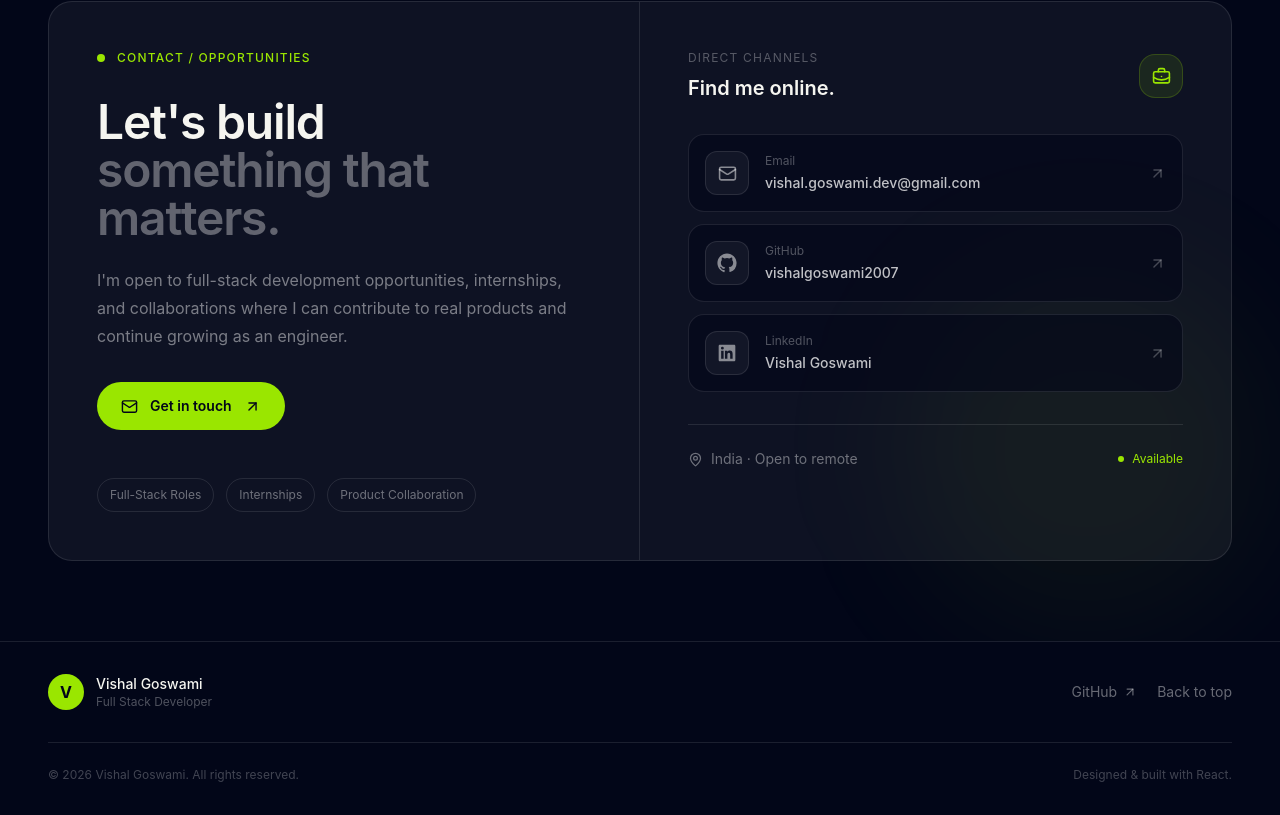
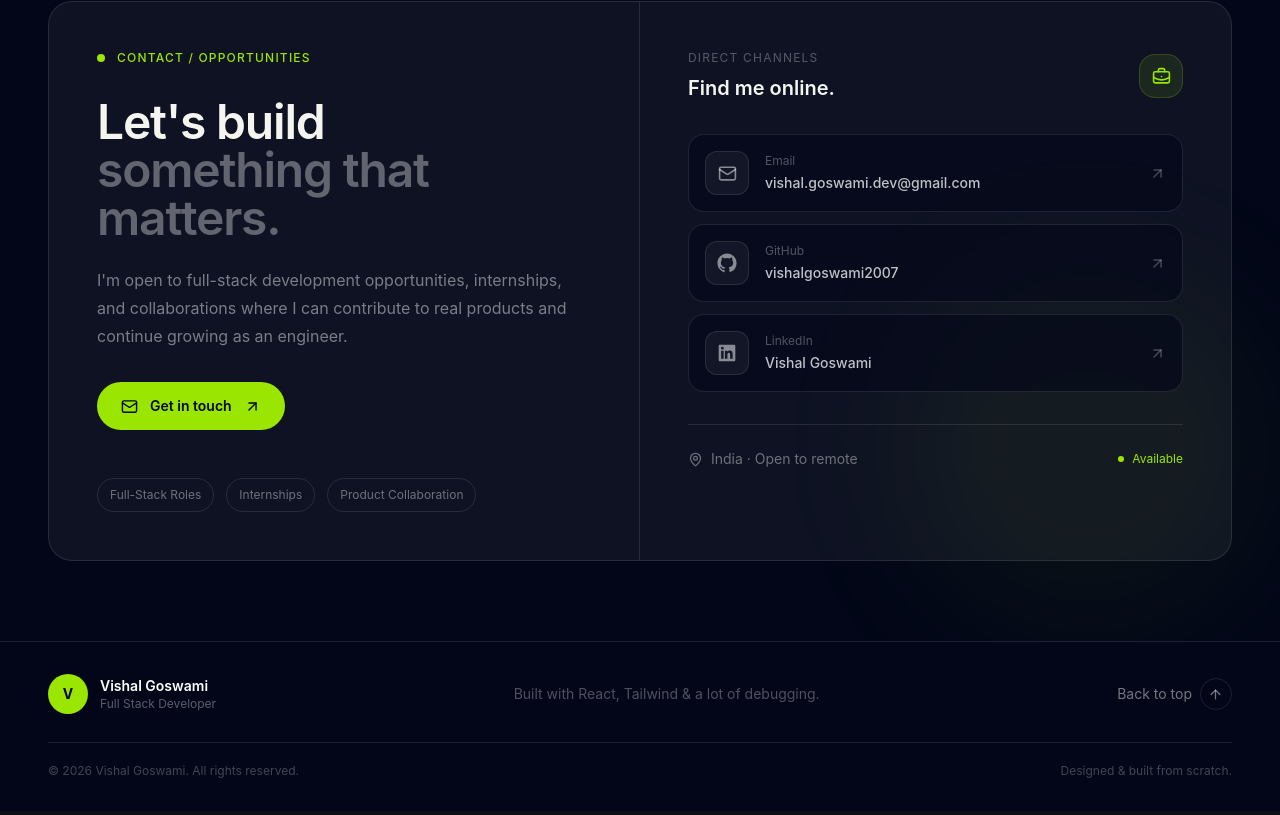
Before and after one commit to vishalgoswami2007/vishal-portfolio, a React (Vite) app: page / in a window 1280 px wide. Shown: the part 3477-4292 px from the top of the page. Built offline with nearby package versions, Linux system fonts and the light colour scheme.

Commit message:
feat: polish portfolio footer

```diff
--- a/src/components/Footer.jsx
+++ b/src/components/Footer.jsx
@@ -1,48 +1,61 @@
-import { ArrowUpRight } from "lucide-react";
+import { ArrowUp } from "lucide-react";
 
 function Footer() {
   const year = new Date().getFullYear();
 
+  const scrollToTop = () => {
+    window.scrollTo({
+      top: 0,
+      behavior: "smooth",
+    });
+  };
+
   return (
     <footer className="border-t border-white/10 bg-slate-950">
       <div className="mx-auto max-w-7xl px-5 py-8 md:px-10 lg:px-12">
-        <div className="flex flex-col gap-6 sm:flex-row sm:items-center sm:justify-between">
+        <div className="flex flex-col gap-6 md:flex-row md:items-center md:justify-between">
+          {/* Brand */}
           <div className="flex items-center gap-3">
-            <div className="flex h-9 w-9 items-center justify-center rounded-full bg-lime-400 font-bold text-slate-950">
+            <div className="flex h-10 w-10 items-center justify-center rounded-full bg-lime-400 text-sm font-bold text-slate-950">
               V
             </div>
 
             <div>
-              <p className="text-sm font-medium">Vishal Goswami</p>
-              <p className="text-xs text-white/30">
+              <p className="text-sm font-semibold text-white">
+                Vishal Goswami
+              </p>
+
+              <p className="text-xs text-white/35">
                 Full Stack Developer
               </p>
             </div>
           </div>
 
-          <div className="flex flex-wrap items-center gap-5 text-sm text-white/40">
-            <a
-              href="https://github.com/vishalgoswami2007"
-              target="_blank"
-              rel="noopener noreferrer"
-              className="flex items-center gap-1.5 transition hover:text-white"
-            >
-              GitHub
-              <ArrowUpRight size={14} />
-            </a>
+          {/* Middle */}
+          <p className="text-sm text-white/30">
+            Built with React, Tailwind & a lot of debugging.
+          </p>
 
-            <a
-              href="#home"
-              className="transition hover:text-white"
-            >
-              Back to top
-            </a>
-          </div>
+          {/* Back to top */}
+          <button
+            onClick={scrollToTop}
+            className="group flex items-center gap-2 text-sm text-white/45 transition hover:text-lime-400"
+          >
+            Back to top
+            <span className="flex h-8 w-8 items-center justify-center rounded-full border border-white/10 transition group-hover:border-lime-400/30 group-hover:bg-lime-400/10">
+              <ArrowUp size={15} />
+            </span>
+          </button>
         </div>
 
-        <div className="mt-8 flex flex-col gap-3 border-t border-white/10 pt-6 text-xs text-white/25 sm:flex-row sm:items-center sm:justify-between">
-          <p>© {year} Vishal Goswami. All rights reserved.</p>
-          <p>Designed & built with React.</p>
+        <div className="mt-7 flex flex-col gap-3 border-t border-white/10 pt-5 text-xs text-white/25 sm:flex-row sm:items-center sm:justify-between">
+          <p>
+            © {year} Vishal Goswami. All rights reserved.
+          </p>
+
+          <p>
+            Designed & built from scratch.
+          </p>
         </div>
       </div>
     </footer>
```
